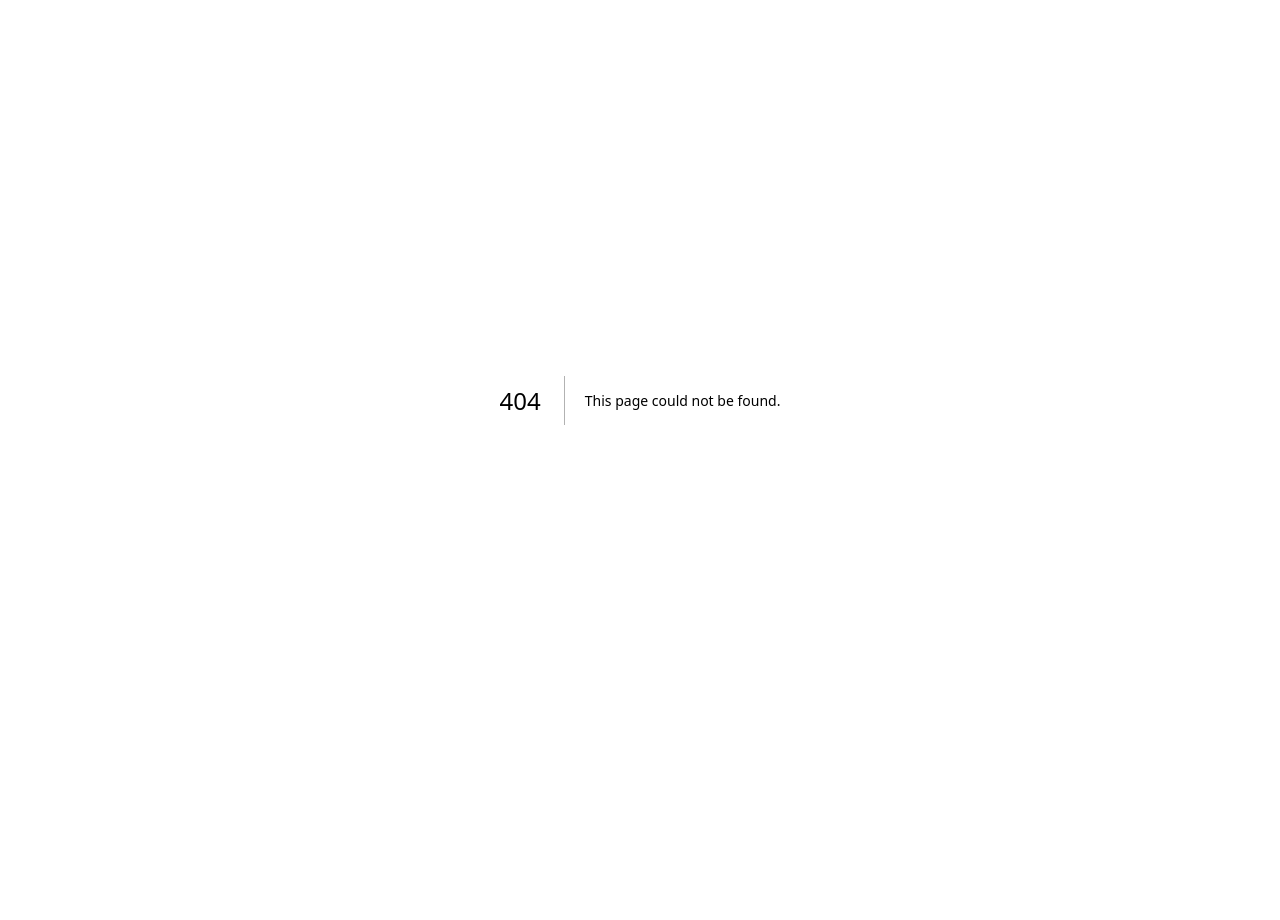
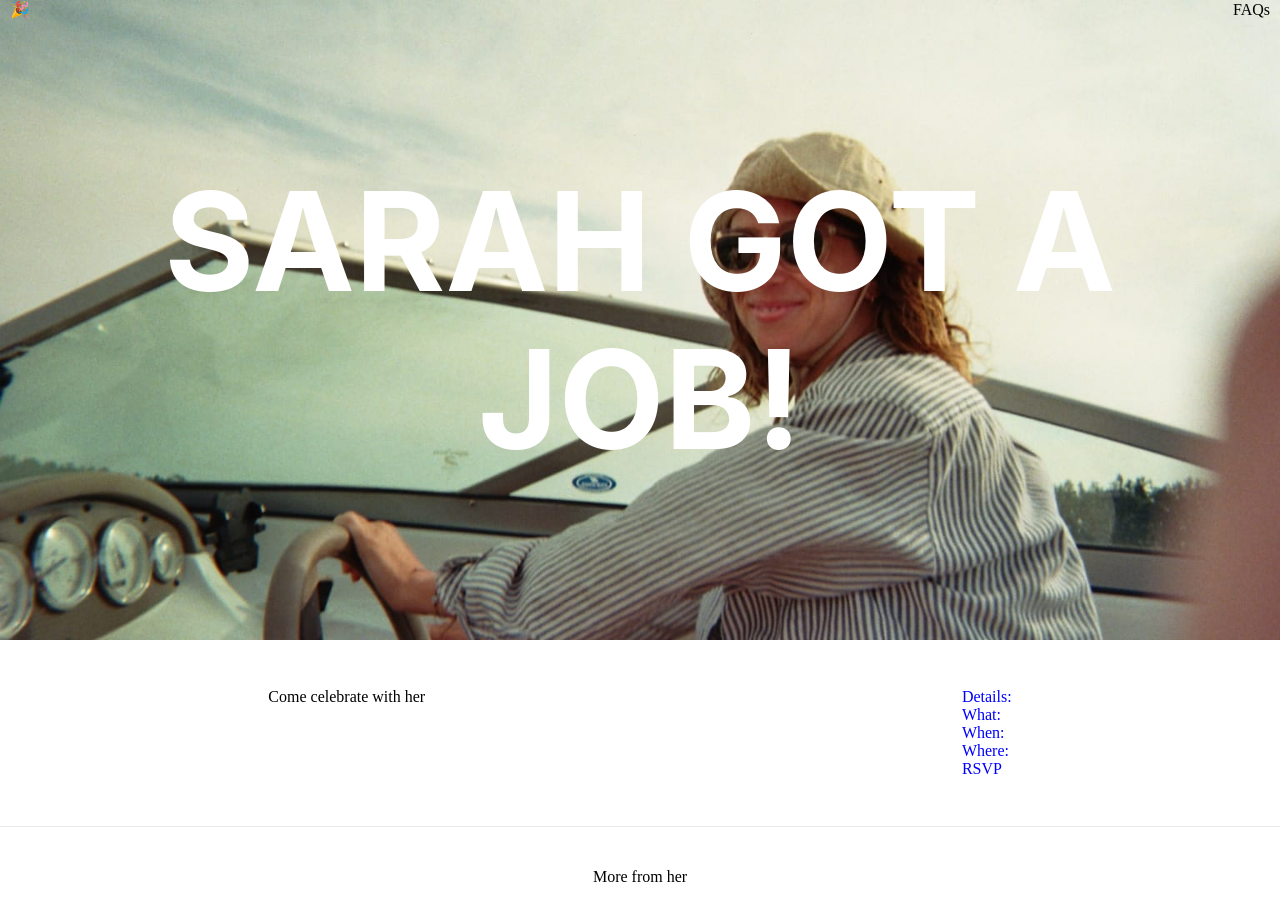
Before and after one commit to sranso/sarah-left-a-job, a Next.js app: page /RSVP in a window 1280 px wide. Before the commit this address had no page. Shown: the top 920 px of the page. Before the commit the page ends 800 px from the top, so only its background shows below. Built offline with nearby package versions, Linux system fonts and the light colour scheme.

Commit message:
Add _app, use global styles, add RSVP form.

```diff
--- /dev/null
+++ b/pages/RSVP.js
@@ -0,0 +1,19 @@
+import styles from "../styles/RSVP.module.css";
+
+export default function RSVP() {
+  return (
+    <div className={styles.RSVP}>
+      Details:
+      <br />
+      What:
+      <br />
+      When:
+      <br />
+      Where:
+      <br />
+      <a href="https://partiful.com/e/nnwczbP8zPAT6BcsL7e6" target="_blank">
+        RSVP
+      </a>
+    </div>
+  );
+}
--- /dev/null
+++ b/pages/_app.js
@@ -0,0 +1,6 @@
+import "../styles/globals.css";
+import Home from "./index.js";
+
+export default function App() {
+  return <Home />;
+}
--- a/pages/index.js
+++ b/pages/index.js
@@ -1,6 +1,7 @@
 import Head from "next/head";
 import styles from "../styles/Home.module.css";
 import Header from "./header.js";
+import RSVP from "./RSVP.js";
 
 export default function Home() {
   return (
@@ -8,6 +9,22 @@ export default function Home() {
       <Head>
         <title>Sarah got a job</title>
         <link rel="icon" href="/favicon.ico" />
+        <link
+          rel="preconnect"
+          href="https://fonts.googleapis.com"
+          key="fonts-google-apis"
+        />
+        <link
+          rel="preconnect"
+          href="https://fonts.gstatic.com"
+          crossOrigin="true"
+          key="fonts-google-static"
+        />
+        <link
+          href="https://fonts.googleapis.com/css2?family=Noto+Serif+JP&display=swap"
+          rel="stylesheet"
+          key="fonts-google-noto-serif"
+        ></link>
       </Head>
 
       <Header />
@@ -18,16 +35,7 @@ export default function Home() {
         </div>
         <div className={styles.celebrate}>
           <div>Come celebrate with her</div>
-          <div>
-            Details:
-            <br />
-            What:
-            <br />
-            When:
-            <br />
-            Where:
-            <br />
-          </div>
+          <RSVP />
         </div>
       </main>
 
@@ -40,55 +48,6 @@ export default function Home() {
           More from her
         </a>
       </footer>
-
-      <style jsx>{`
-        main {
-          flex: 1;
-          display: flex;
-          flex-direction: column;
-          align-items: center;
-        }
-        footer {
-          width: 100%;
-          height: 100px;
-          border-top: 1px solid #eaeaea;
-          display: flex;
-          justify-content: center;
-          align-items: center;
-        }
-        footer img {
-          margin-left: 0.5rem;
-        }
-        footer a {
-          display: flex;
-          justify-content: center;
-          align-items: center;
-          text-decoration: none;
-          color: inherit;
-        }
-        code {
-          background: #fafafa;
-          border-radius: 5px;
-          padding: 0.75rem;
-          font-size: 1.1rem;
-          font-family: Menlo, Monaco, Lucida Console, Liberation Mono,
-            DejaVu Sans Mono, Bitstream Vera Sans Mono, Courier New, monospace;
-        }
-      `}</style>
-
-      <style jsx global>{`
-        html,
-        body {
-          padding: 0;
-          margin: 0;
-          font-family: -apple-system, BlinkMacSystemFont, Segoe UI, Roboto,
-            Oxygen, Ubuntu, Cantarell, Fira Sans, Droid Sans, Helvetica Neue,
-            sans-serif;
-        }
-        * {
-          box-sizing: border-box;
-        }
-      `}</style>
     </div>
   );
 }
--- a/styles/Home.module.css
+++ b/styles/Home.module.css
@@ -30,6 +30,8 @@
 .celebrate {
   display: flex;
   width: 100%;
+  margin-top: 3rem;
+  margin-bottom: 3rem;
   justify-content: space-around;
 }
 
--- /dev/null
+++ b/styles/RSVP.module.css
@@ -0,0 +1,3 @@
+.RSVP {
+    color: blue;
+}
--- a/styles/globals.css
+++ b/styles/globals.css
@@ -2,6 +2,14 @@ html,
 body {
   padding: 0;
   margin: 0;
+  font-family: 'Noto Serif JP', serif;
+}
+
+* {
+  box-sizing: border-box;
+}
+
+h1, h2, h3, h4, h5 {
   font-family: Inter, -apple-system, BlinkMacSystemFont, Segoe UI, Roboto,
     Oxygen, Ubuntu, Cantarell, Fira Sans, Droid Sans, Helvetica Neue, sans-serif;
 }
@@ -36,3 +44,27 @@ button {
   padding: 0.5rem 1rem;
   font-weight: bold;
 }
+
+main {
+  flex: 1;
+  display: flex;
+  flex-direction: column;
+  align-items: center;
+}
+
+footer {
+  width: 100%;
+  height: 100px;
+  border-top: 1px solid #eaeaea;
+  display: flex;
+  justify-content: center;
+  align-items: center;
+}
+
+footer a {
+  display: flex;
+  justify-content: center;
+  align-items: center;
+  text-decoration: none;
+  color: inherit;
+}
```
Also changed, not shown: 2 other files (tests, documents, lock files or other folders).
